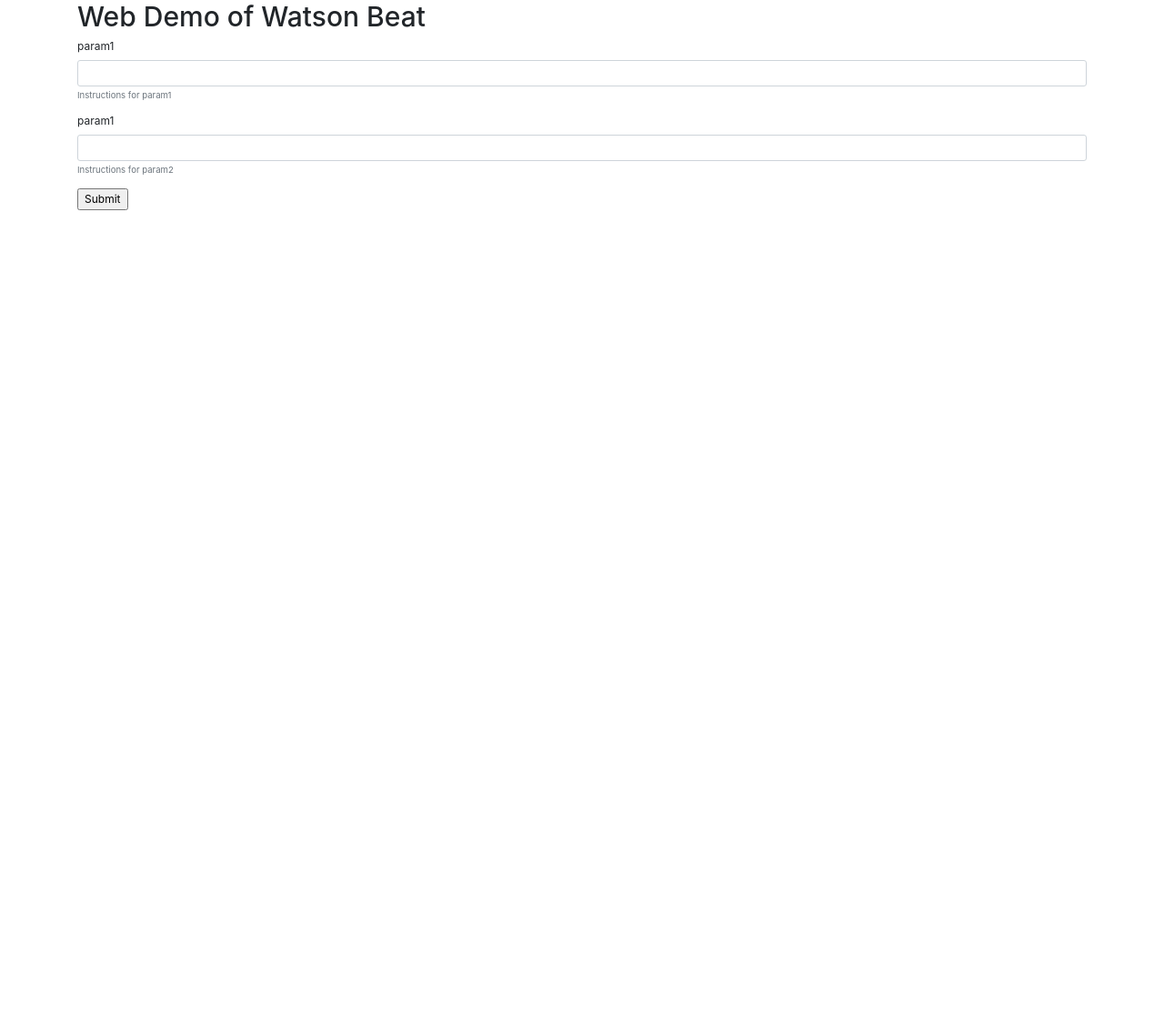
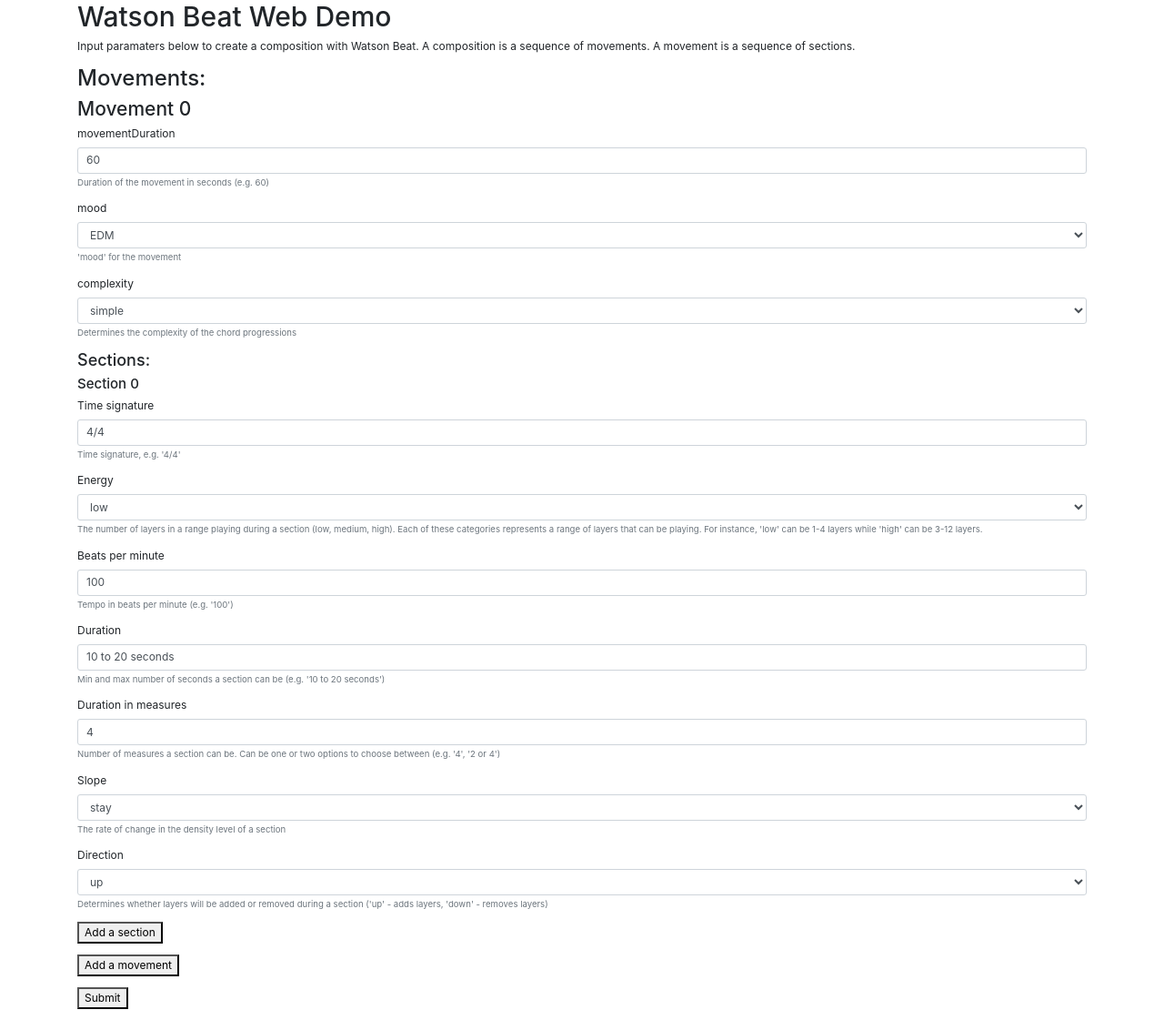
Before and after one commit to anweshan/watson-beat-frontend, a Flask app: page / in a window 1280 px wide. Shown: the whole page at 91% size. Before the commit the page ends 231 px from the top, so only its background shows below. Run offline with Flask 2, Linux system fonts and the light colour scheme; some libraries are stand-ins or nearby versions.

Commit message:
First prototype

```diff
--- a/website/app.py
+++ b/website/app.py
@@ -8,6 +8,5 @@ def index():
 
 @app.route('/submit', methods=['POST'])
 def submit():
-    print request.form.keys()
-    return ', '.join('{}: {}'.format(key, val)
-                     for key, val in request.form.iteritems())
+    return ''.join('<p>{}: {}</p>'.format(key, val)
+                   for key, val in sorted(request.form.iteritems()))
--- /dev/null
+++ b/website/static/script.js
@@ -0,0 +1,183 @@
+// Scripts for Watson Beat Web Demo
+MOODS = ["EDM", "Space", "anthematic", "bommarch", "chill", "inspire",
+         "popfunk", "propulsion", "reggaepop"];
+COMPLEXITIES = ["simple", "super_simple", "semi_complex"];
+
+
+// Component for a text input
+Vue.component('text-input', {
+  props: ['name', 'id', 'help', 'value'],
+  template: `
+<div class="form-group">
+  <label :for="id">{{name}}</label>
+  <input type="text" class="form-control"
+         :aria-described-by="id + '-help'"
+         :id="id"
+         :name="id"
+         :value="value">
+  </input>
+  <small :id="id + '-help'" class="form-text text-muted" v-if="help">
+    {{ help }}
+  </small>
+</div>
+`
+});
+
+
+// Component for a select input
+Vue.component('select-input', {
+  props: ['name', 'id', 'help', 'options'],
+  template: `
+<div class="form-group">
+  <label :for="id">{{ name }}</label>
+  <select :id="id" class="form-control"
+          :aria-described-by="id+ '-help'"
+          :name="id">
+    <option v-for="opt in options">{{ opt }}</option>
+  </select>
+  <small :id="name + '-help'" class="form-text text-muted">
+    {{ help }}
+  </small>
+</div>
+`
+});
+
+
+// Component for a section
+Vue.component('wb-section', {
+  props: ['movementId', 'sectionId'],
+  template: `
+<section>
+  <h5>Section {{ sectionId }}</h5>
+  <text-input
+    name="Time signature"
+    :id="getId('tse')"
+    help="Time signature, e.g. '4/4'"
+    value="4/4">
+  </text-input>
+  <select-input
+    name="Energy"
+    :id="getId('energy')"
+    help="The number of layers in a range playing during a section (low, medium, high). Each of these categories represents a range of layers that can be playing. For instance, 'low' can be 1-4 layers while 'high' can be 3-12 layers."
+    :options="['low', 'medium', 'high']">
+  </select-input>
+  <text-input
+    name="Beats per minute"
+    :id="getId('bpm')"
+    help="Tempo in beats per minute (e.g. '100')"
+    value="100">
+  </text-input>
+  <text-input
+    name="Duration"
+    :id="getId('duration')"
+    help="Min and max number of seconds a section can be (e.g. '10 to 20 seconds')"
+    value="10 to 20 seconds">
+  </text-input>
+  <text-input
+    name="Duration in measures"
+    :id="getId('durationInMeasures')"
+    help="Number of measures a section can be. Can be one or two options to choose between (e.g. '4', '2 or 4')"
+    value="4">
+  </text-input>
+  <select-input
+    name="Slope"
+    :id="getId('slope')"
+    help="The rate of change in the density level of a section"
+    :options="['stay', 'gradual', 'steep']">
+  </select-input>
+  <select-input
+    name="Direction"
+    :id="getId('direction')"
+    help="Determines whether layers will be added or removed during a section ('up' - adds layers, 'down' - removes layers)"
+    :options="['up', 'down']">
+  </select-input>
+</section>
+`,
+  methods: {
+    getId: function(name) {
+      return ('movement-' + this.movementId + '-section-' + this.sectionId +
+              '-' + name);
+    }
+  }
+});
+
+
+
+// Component for a movement
+Vue.component('movement', {
+  props: ['movementId'],
+  data: function() {
+    return {
+      numSections: 1
+    };
+  },
+  template: `
+<section>
+  <h3>Movement {{ movementId }}</h3>
+  <text-input
+    name="movementDuration"
+    :id="getId('movementDuration')"
+    help="Duration of the movement in seconds (e.g. 60)"
+    value="60">
+  </text-input>
+  <select-input
+    name="mood"
+    :id="getId('mood')"
+    help="'mood' for the movement"
+    :options="getMoods()">
+  </select-input>
+  <select-input
+    name="complexity"
+    :id="getId('complexity')"
+    help="Determines the complexity of the chord progressions"
+    :options="getComplexities()">
+  </select-input>
+  <section>
+    <h4>Sections:</h4>
+    <wb-section
+      v-for="i in numSections"
+      :key="i - 1"
+      :movementId="movementId"
+      :sectionId="i - 1">
+    </wb-section>
+    <p><button @click.stop.prevent="numSections += 1">Add a section</button></p>
+  </section>
+</section>
+`,
+  methods: {
+    getId: function(name) {
+      return 'movement-' + this.movementId + '-' + name;
+    },
+    getMoods: function() {
+      return MOODS;
+    },
+    getComplexities: function() {
+      return COMPLEXITIES;
+    }
+  }
+});
+
+
+Vue.component('composition', {
+  data: function() {
+    return {
+      numMovements: 1
+    };
+  },
+  template: `
+<div>
+  <h2>Movements:</h2>
+  <movement
+    v-for="i in numMovements"
+    :key="i - 1"
+    :movementId="i - 1">
+  </movement>
+  <p><button @click.stop.prevent="numMovements += 1">Add a movement</button></p>
+</div>
+`
+});
+
+var app = new Vue({
+  el: '#app',
+  data: {}
+});
--- a/website/templates/index.html
+++ b/website/templates/index.html
@@ -2,38 +2,23 @@
 <html>
   <head>
     <meta charset="utf-8">
-    <title>Web Demo of Watson Beat</title>
+    <title>Watson Beat Web Demo</title>
     <link rel="stylesheet" href="https://maxcdn.bootstrapcdn.com/bootstrap/4.0.0/css/bootstrap.min.css" integrity="sha384-Gn5384xqQ1aoWXA+058RXPxPg6fy4IWvTNh0E263XmFcJlSAwiGgFAW/dAiS6JXm" crossorigin="anonymous">
     <style> html { font-size: 12px; } </style>
+    <script src="https://cdn.jsdelivr.net/npm/vue@2.5.16/dist/vue.js"></script>
   </head>
   <body>
     <div class="container">
-      <h1>Web Demo of Watson Beat</h1>
-      <form action="{{ url_for('submit') }}" method="post">
-        <div class="form-group">
-          <label for="param1">param1</label>
-          <input type="text" class="form-control" id="rule-name"
-                 aria-described-by="param1-help"
-                 name="param1">
-          </input>
-          <small id="param1-help" class="form-text text-muted">
-            Instructions for param1
-          </small>
-        </div>
-        <div class="form-group">
-          <label for="param2">param1</label>
-          <input type="text" class="form-control" id="rule-name"
-                 aria-described-by="param2-help"
-                 name="param2">
-          </input>
-          <small id="param2-help" class="form-text text-muted">
-            Instructions for param2
-          </small>
-        </div>
-        <div class="button">
-          <input type="submit">
-        </div>
-      </form>
-    </div>
+      <h1>Watson Beat Web Demo</h1>
+      <p>Input paramaters below to create a composition with Watson Beat. A composition is a sequence of movements. A movement is a sequence of sections.</p>
+
+      <div id="app">
+        <form action="{{ url_for('submit') }}" method="post">
+          <composition></composition>
+          <p><button type="submit">Submit</button></p>
+        </form>
+      </div>
+
+      <script src="{{ url_for('static', filename='script.js') }}"></script>
   </body>
 </html>
```
